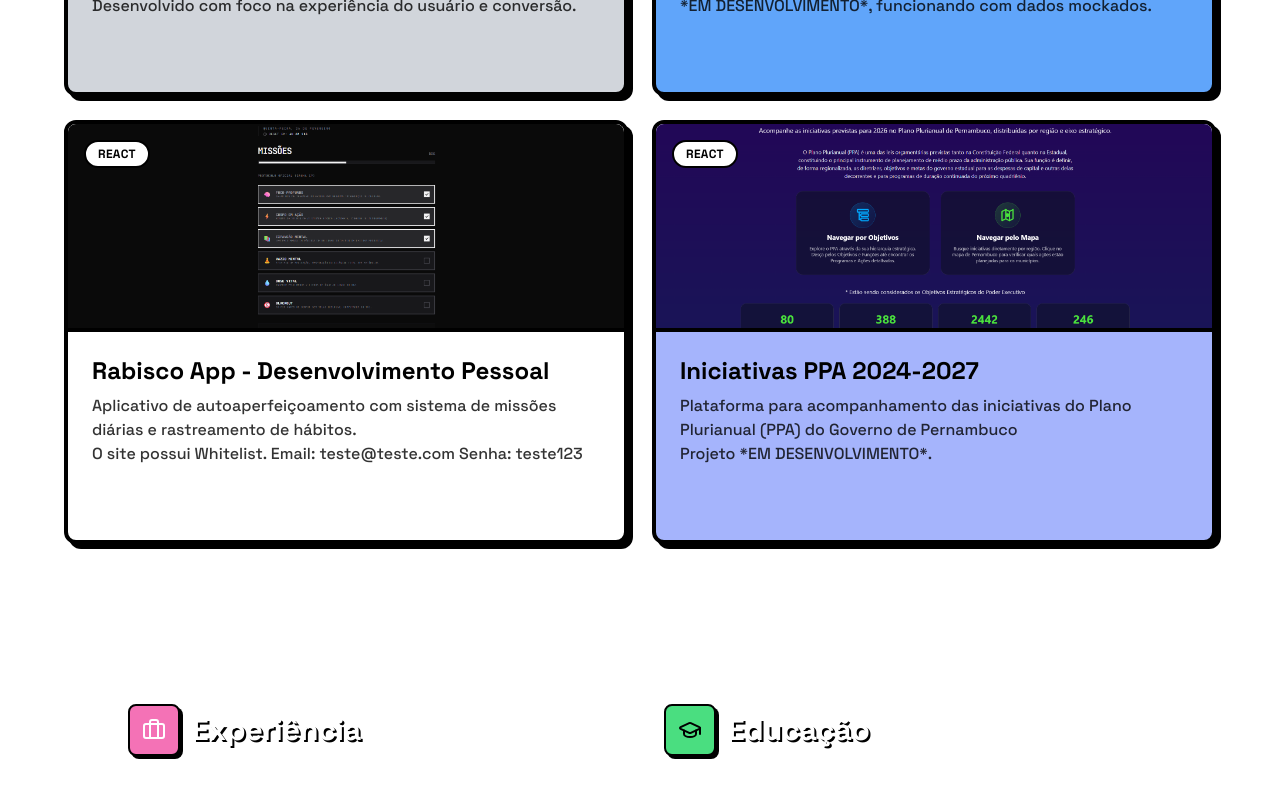
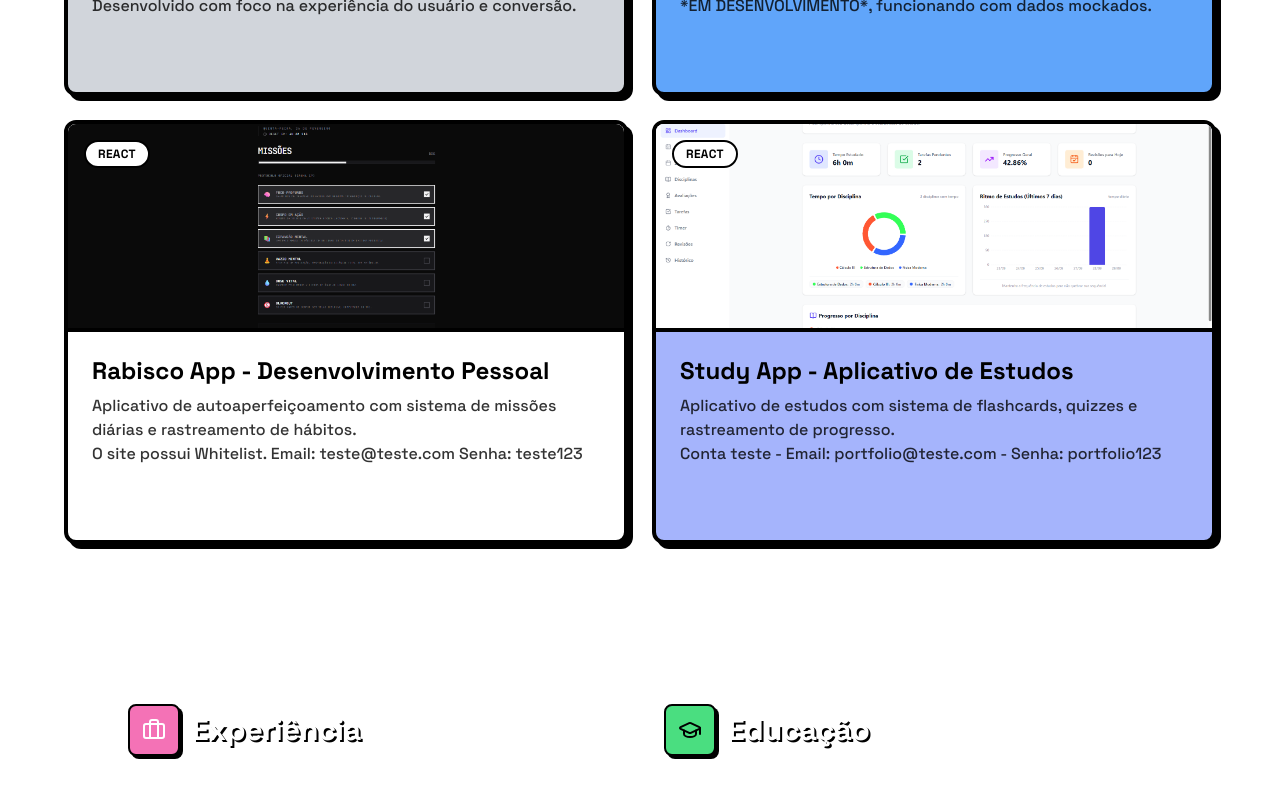
Before and after one commit to leonardobrahim/leonardo-brahim-portfolio, a React (Vite) app: page / in a window 1280 px wide. Shown: the part 1860-2646 px from the top of the page. Built offline with nearby package versions, Linux system fonts and the light colour scheme.

Commit message:
adicionando study app

```diff
--- a/constants.ts
+++ b/constants.ts
@@ -127,13 +127,13 @@ export const PROJECTS_DATA: Project[] = [
   },
   {
     id: 4,
-    title: "Iniciativas PPA 2024-2027",
+    title: "Study App - Aplicativo de Estudos",
     description:
-      "Plataforma para acompanhamento das iniciativas do Plano Plurianual (PPA) do Governo de Pernambuco\nProjeto *EM DESENVOLVIMENTO*.",
-    tags: ["React", "Governo", "Em Dev"],
+      "Aplicativo de estudos com sistema de flashcards, quizzes e rastreamento de progresso.\nConta teste - Email: portfolio@teste.com - Senha: portfolio123",
+    tags: ["React", "Educação", "Em Dev"],
     color: "bg-indigo-300",
     size: "large",
-    link: "",
-    image: "/site-ppa.png",
+    link: "https://study-platform-r3ymhlxf8-leonardobrahims-projects.vercel.app/",
+    image: "/study-app.png",
   },
 ];
```
Also changed, not shown: public/site-ppa.png (deleted), public/study-app.png (added).
